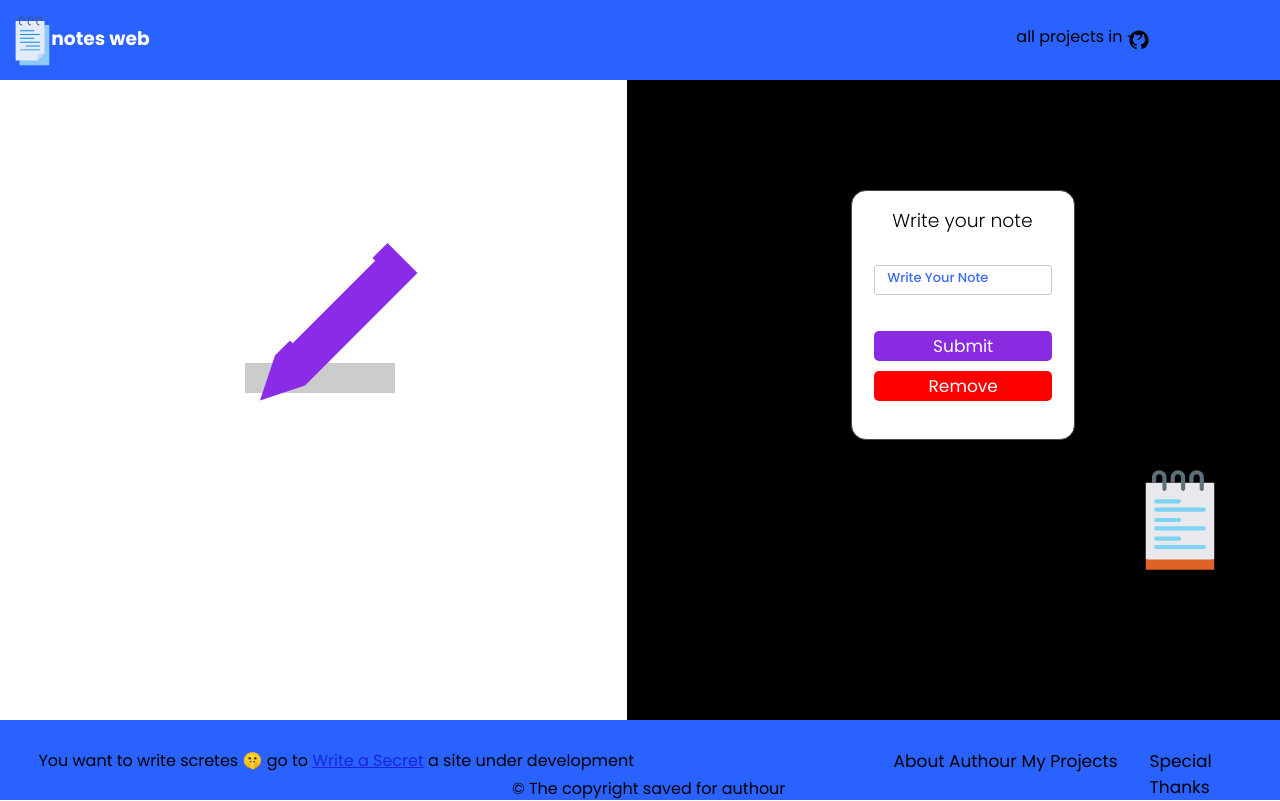
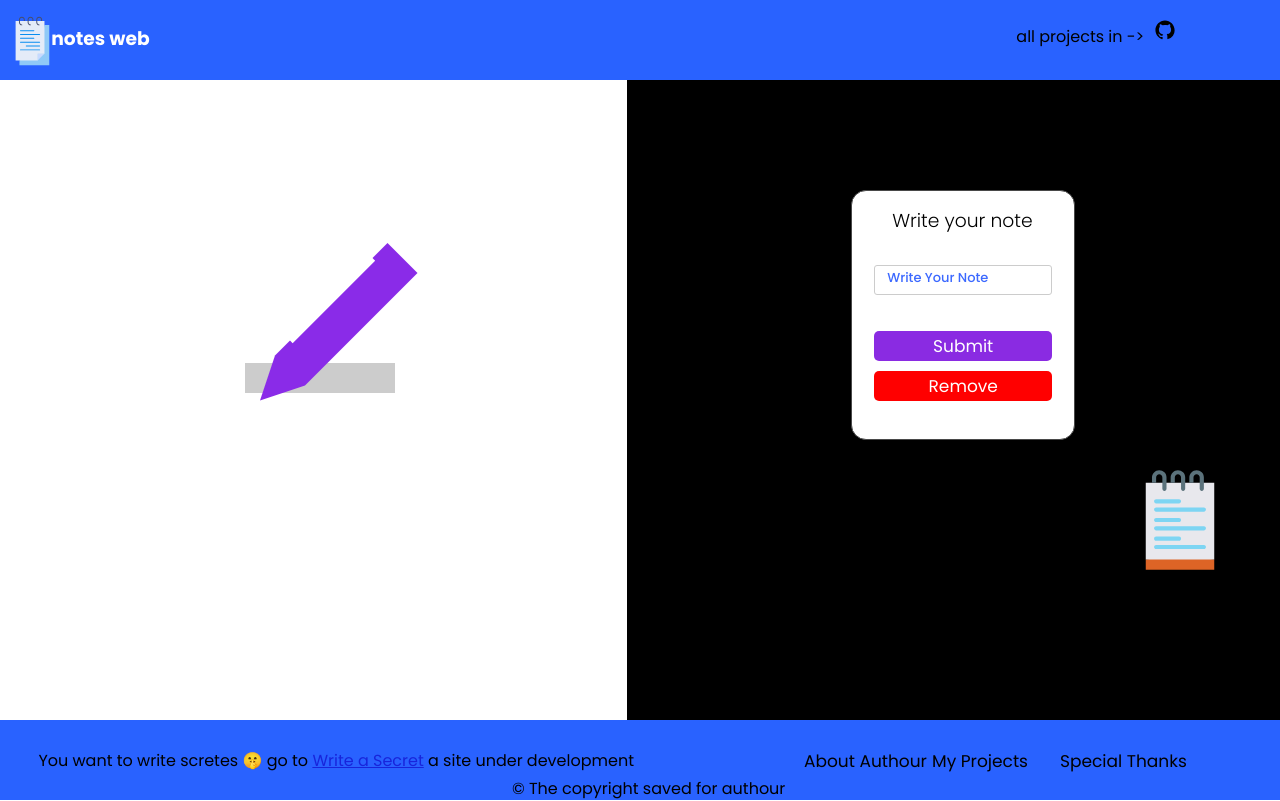
Before and after one commit to Ahmedsportdev/temp, a plain HTML site: page index.html in a window 1280 px wide. Both pictures are taken after a click on the button "Write ur Note". Drawn offline with Linux system fonts and the light colour scheme.

Commit message:
Reorganize and clean up computer-styling.css

```diff
--- a/computer-styling.css
+++ b/computer-styling.css
@@ -141,8 +141,8 @@ a:not(.k, .header--s-a) {
   background: transparent;
   border: 1px solid #ccd;
   position: relative;
-  top: 2% !important;
-  left: 88%;
+  top: -10% !important;
+  left: 90%;
   top: 30%;
   border: none;
   border-radius: 5px;
@@ -431,23 +431,24 @@ footer div {
 
 nav a {
   position: relative;
-  margin-left: 35px;
+  margin-left: 40px;
   margin-right: 35px !important;
+  width: auto;
 }
 
 nav a:nth-child(1) {
   position: fixed !important;
-  left: 62% !important;
+  left: 55% !important;
 }
 
 nav a:nth-child(2) {
   position: fixed !important;
-  left: 72% !important;
+  left: 65% !important;
 }
 
 nav a:nth-child(3) {
   position: fixed !important;
-  left: 82% !important;
+  left: 75% !important;
 }
 
 nav a::before {
```
